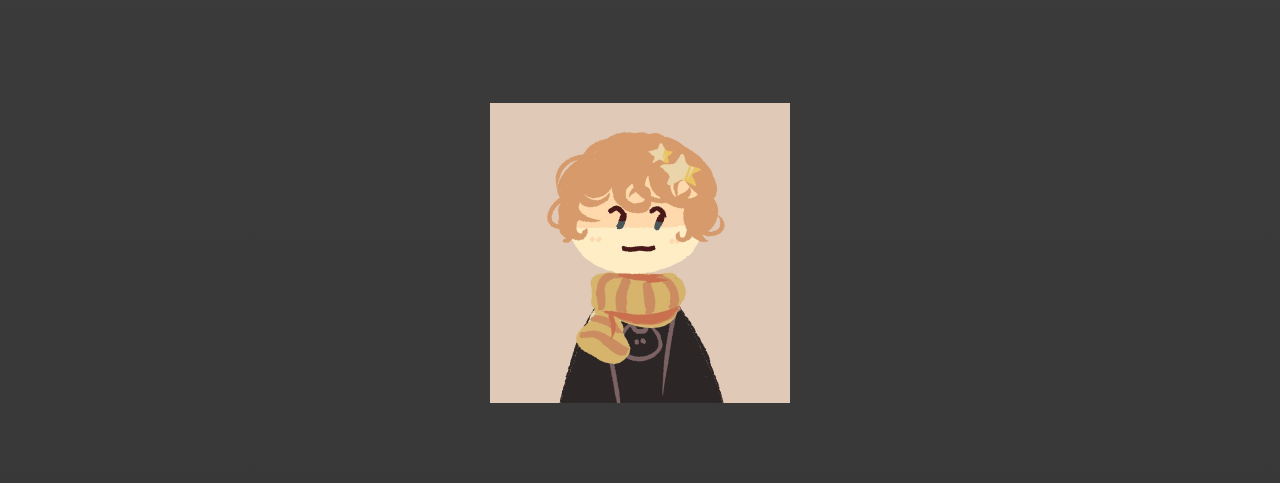
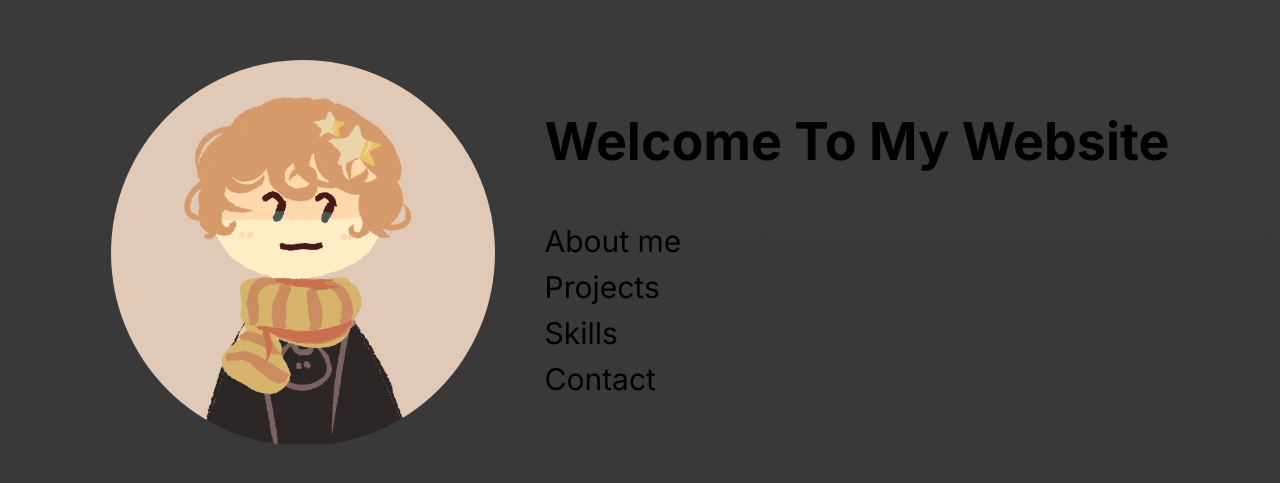
Before and after one commit to Biszku/Portfolio, a Next.js app: page / in a window 1280 px wide. Shown: the part 147-630 px from the top of the page. Built offline with nearby package versions, Linux system fonts and the light colour scheme.

Commit message:
added navigation and header

```diff
--- a/src/components/LandingPage/ScrollingSection/Sections/Welcome/Welcome.tsx
+++ b/src/components/LandingPage/ScrollingSection/Sections/Welcome/Welcome.tsx
@@ -9,8 +9,18 @@ const Welcome = ({
   scrollProgress: MotionValue<number>;
 }) => {
   const [isDisplayed, setIsDisplayed] = useState(true);
+  const [textElementVisibility, setTextElementVisibility] = useState(false);
+  const [isVisibleNavigation, setIsVisibleNavigation] = useState(false);
 
   useEffect(() => {
+    const textElementTimer = setTimeout(
+      () => setTextElementVisibility(true),
+      625
+    );
+    const navigationTimer = setTimeout(
+      () => setIsVisibleNavigation(true),
+      1000
+    );
     const handleScroll = () => {
       const scrollY = window.scrollY;
       const windowHeight = window.innerHeight * 7;
@@ -27,24 +37,68 @@ const Welcome = ({
 
     return () => {
       window.removeEventListener("scroll", handleScroll);
+      clearTimeout(textElementTimer);
+      clearTimeout(navigationTimer);
     };
   }, []);
 
   return (
     <AnimatePresence>
       {isDisplayed && (
-        <motion.article
+        <motion.div
+          initial={{ opacity: 0, y: -200 }}
+          animate={{ opacity: 1, y: 0 }}
           exit={{ opacity: 0, x: -600 }}
           className={styles.container}
         >
+          <motion.article layout className={styles.container_avatar}>
             <Image
               src="/avatar.jpg"
               width={300}
               height={300}
               alt="Biszku's avatar"
-            className={styles.container_image}
+              className={styles.container_avatar_avatar}
             />
           </motion.article>
+
+          {textElementVisibility && (
+            <motion.article
+              initial={{ opacity: 0, x: 400 }}
+              animate={{ opacity: 1, x: 0 }}
+              transition={{ type: "tween" }}
+              className={styles.text_Content}
+            >
+              <motion.header layout className={styles.text_Content_HeaderBox}>
+                <h1 className={styles.text_Content_HeaderBox_Header}>
+                  Welcome to my website
+                </h1>
+              </motion.header>
+              {isVisibleNavigation && (
+                <motion.div
+                  transition={{ type: "spring", duration: 1, stiffness: 50 }}
+                  initial={{ opacity: 0, x: 400 }}
+                  animate={{ opacity: 1, x: 0 }}
+                >
+                  <ul className={styles.navigationBox}>
+                    {["About me", "Projects", "Skills", "Contact"].map(
+                      (el, index) => (
+                        <motion.li
+                          key={index}
+                          style={{
+                            fontSize: "3rem",
+                          }}
+                          className={styles.navigationBox_item}
+                        >
+                          {el}
+                        </motion.li>
+                      )
+                    )}
+                  </ul>
+                </motion.div>
+              )}
+            </motion.article>
+          )}
+        </motion.div>
       )}
     </AnimatePresence>
   );
```
Lines whose indentation alone changed are shown as unchanged.
